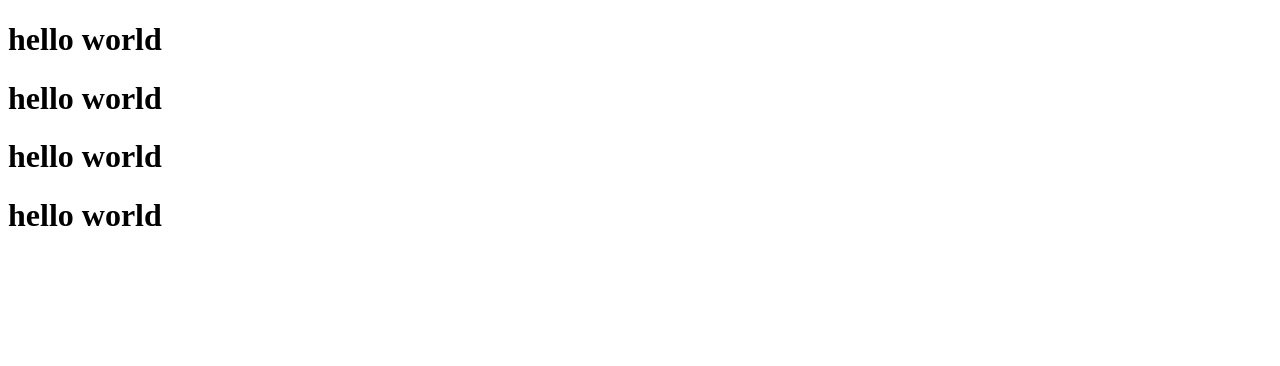
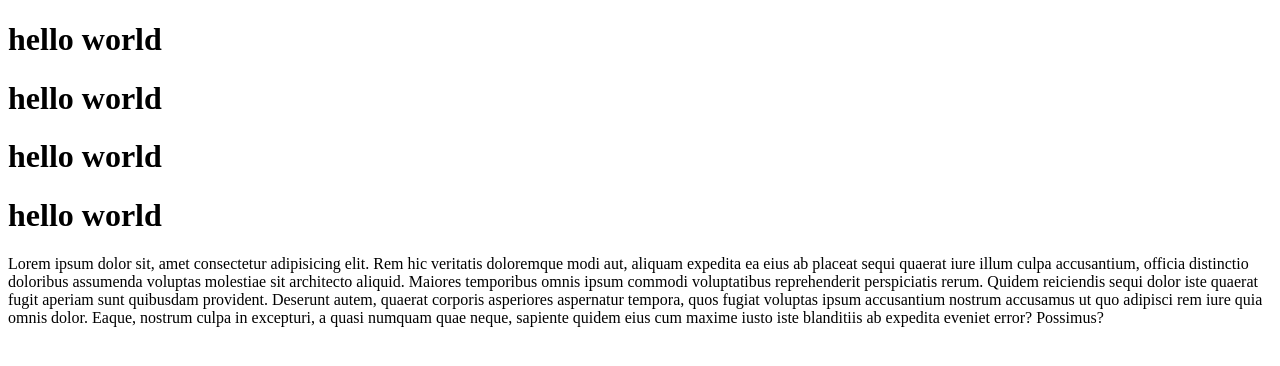
Before and after one commit to sachin-niyana/radial-code, a plain HTML site: page index.html in a window 1280 px wide. Drawn offline with Linux system fonts and the light colour scheme.

Commit message:
add pera

```diff
--- a/index.html
+++ b/index.html
@@ -10,5 +10,18 @@
     <h1>hello world</h1>
     <h1>hello world</h1>
     <h1>hello world</h1>
+    <p>
+      Lorem ipsum dolor sit, amet consectetur adipisicing elit. Rem hic
+      veritatis doloremque modi aut, aliquam expedita ea eius ab placeat sequi
+      quaerat iure illum culpa accusantium, officia distinctio doloribus
+      assumenda voluptas molestiae sit architecto aliquid. Maiores temporibus
+      omnis ipsum commodi voluptatibus reprehenderit perspiciatis rerum. Quidem
+      reiciendis sequi dolor iste quaerat fugit aperiam sunt quibusdam
+      provident. Deserunt autem, quaerat corporis asperiores aspernatur tempora,
+      quos fugiat voluptas ipsum accusantium nostrum accusamus ut quo adipisci
+      rem iure quia omnis dolor. Eaque, nostrum culpa in excepturi, a quasi
+      numquam quae neque, sapiente quidem eius cum maxime iusto iste blanditiis
+      ab expedita eveniet error? Possimus?
+    </p>
   </body>
 </html>
```
